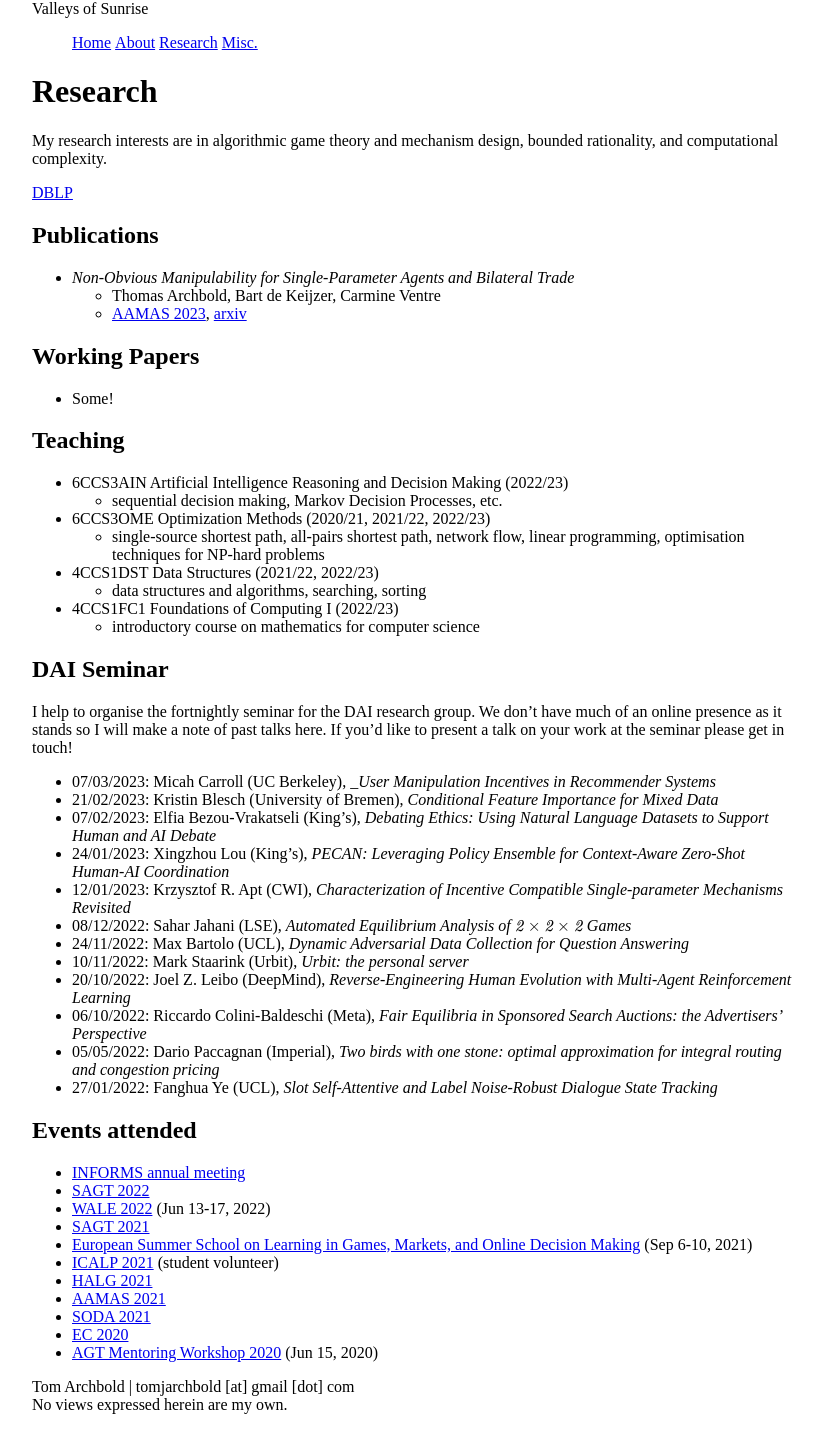
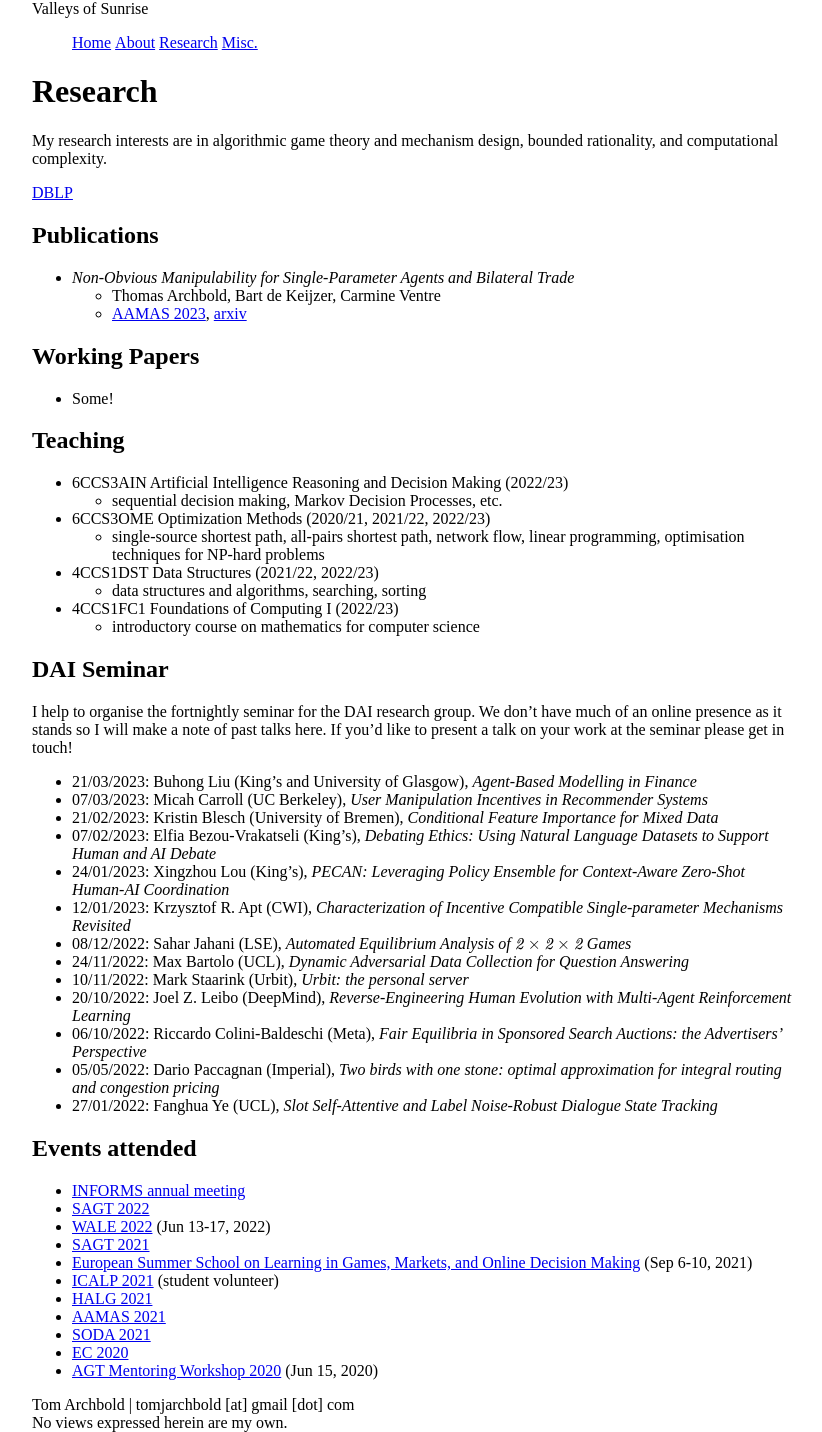
Before and after one commit to wombathead/wombathead.github.io, a Jekyll site: the page built from research.md, in a window 1280 px wide. Shown: the whole page, without its empty margins (224-1046 px from the left). Built offline with Jekyll 4.4.1, drawn with Linux system fonts in a browser that asks for light colours.

Commit message:
fix typo

```diff
--- a/research.md
+++ b/research.md
@@ -40,7 +40,8 @@
 We don't have much of an online presence as it stands so I will make a note of past talks here.
 If you'd like to present a talk on your work at the seminar please get in touch!
 
-- 07/03/2023: Micah Carroll (UC Berkeley), __User Manipulation Incentives in Recommender Systems_
+- 21/03/2023: Buhong Liu (King's and University of Glasgow), _Agent-Based Modelling in Finance_
+- 07/03/2023: Micah Carroll (UC Berkeley), _User Manipulation Incentives in Recommender Systems_
 - 21/02/2023: Kristin Blesch (University of Bremen), _Conditional Feature Importance for Mixed Data_
 - 07/02/2023: Elfia Bezou-Vrakatseli (King's), _Debating Ethics: Using Natural Language Datasets to Support Human and AI Debate_
 - 24/01/2023: Xingzhou Lou (King's), _PECAN: Leveraging Policy Ensemble for Context-Aware Zero-Shot Human-AI Coordination_
```
